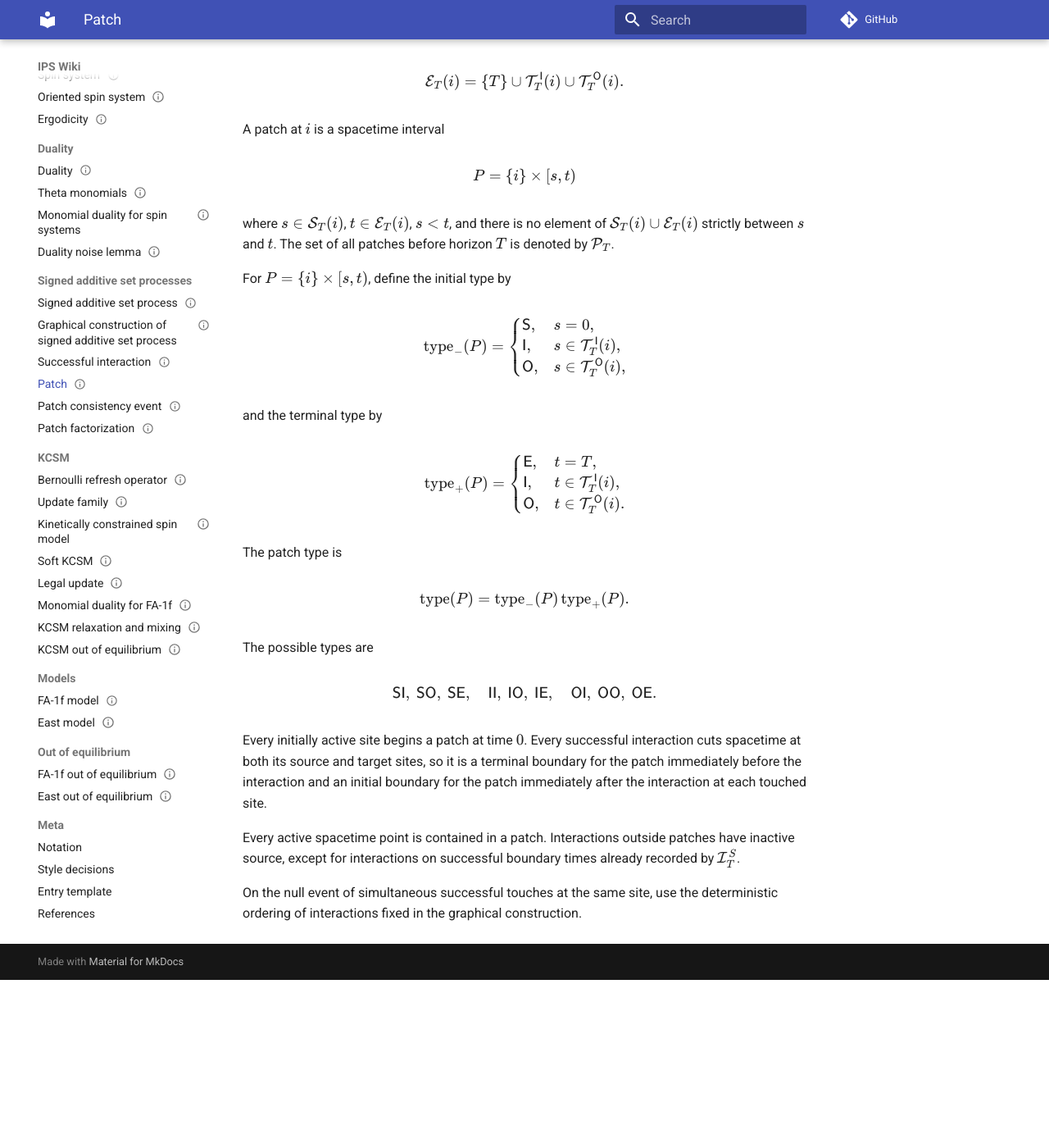
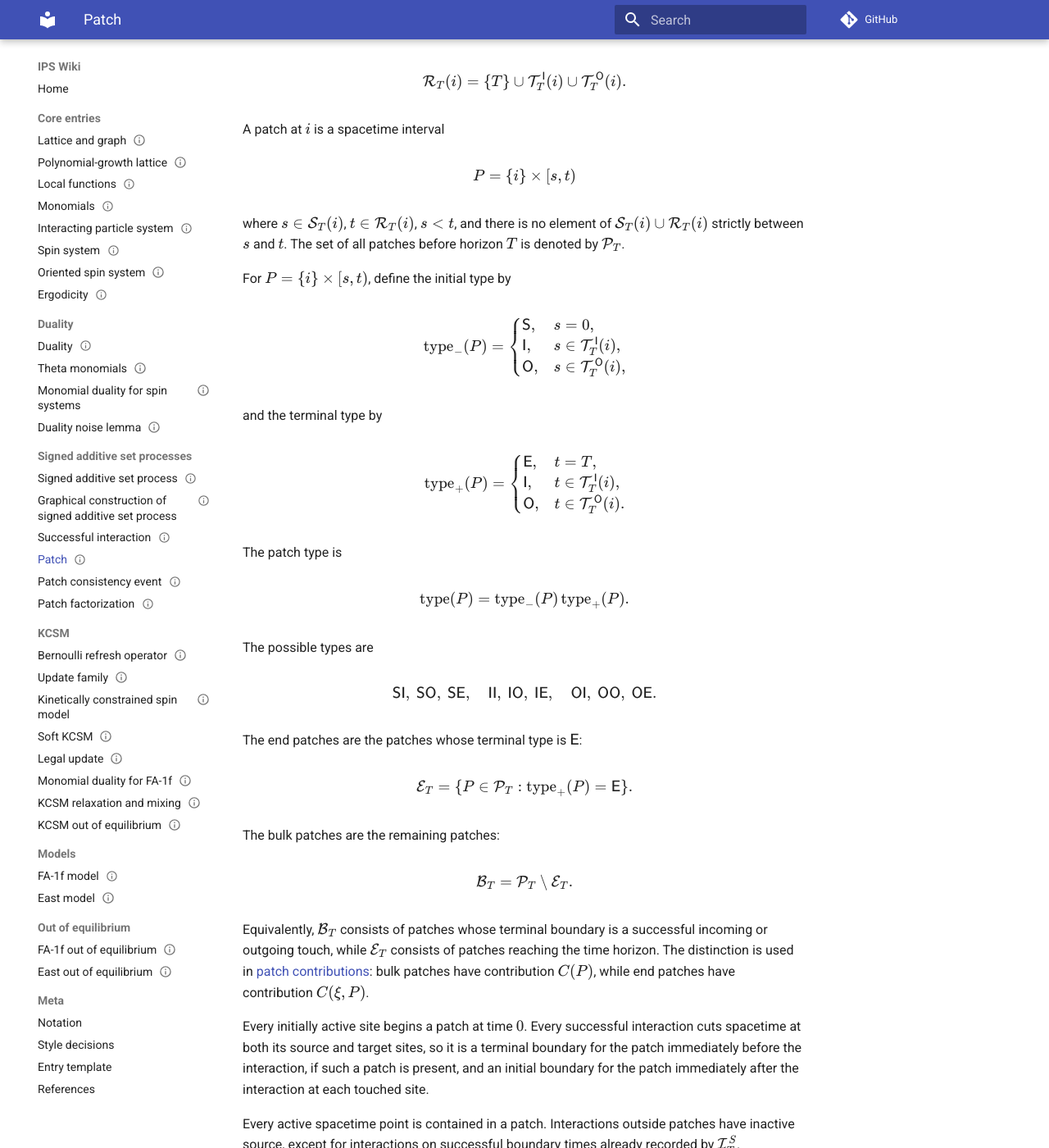
Before and after one commit to maciejgluchowski86-beep/ips-wiki, an MkDocs documentation site: the page built from docs/entries/patch.md, in a window 1280 px wide and 1400 px high, scrolled down 784 px. Shown: the whole window at 82% size. Built offline with MkDocs 1.6.1 and Material for MkDocs 9.7.7, drawn with Linux system fonts in a browser that asks for light colours; comment, search, counter and statistics services are not loaded; before the commit the page ends 1979 px from its top, so only the background shows below that.

Commit message:
define bulk and end patches

```diff
--- a/docs/entries/patch.md
+++ b/docs/entries/patch.md
@@ -56,7 +56,7 @@ $$
 and
 
 $$
-\mathcal E_T(i)
+\mathcal R_T(i)
 =
 \{T\}\cup\mathcal T_T^{\mathsf I}(i)\cup\mathcal T_T^{\mathsf O}(i).
 $$
@@ -67,7 +67,7 @@ $$
 P=\{i\}\times [s,t)
 $$
 
-where \(s\in\mathcal S_T(i)\), \(t\in\mathcal E_T(i)\), \(s<t\), and there is no element of \(\mathcal S_T(i)\cup\mathcal E_T(i)\) strictly between \(s\) and \(t\). The set of all patches before horizon \(T\) is denoted by \(\mathcal P_T\).
+where \(s\in\mathcal S_T(i)\), \(t\in\mathcal R_T(i)\), \(s<t\), and there is no element of \(\mathcal S_T(i)\cup\mathcal R_T(i)\) strictly between \(s\) and \(t\). The set of all patches before horizon \(T\) is denoted by \(\mathcal P_T\).
 
 For \(P=\{i\}\times[s,t)\), define the initial type by
 
@@ -109,7 +109,25 @@ $$
 \mathsf{OI},\ \mathsf{OO},\ \mathsf{OE}.
 $$
 
-Every initially active site begins a patch at time \(0\). Every successful interaction cuts spacetime at both its source and target sites, so it is a terminal boundary for the patch immediately before the interaction and an initial boundary for the patch immediately after the interaction at each touched site.
+The end patches are the patches whose terminal type is \(\mathsf E\):
+
+$$
+\mathcal E_T
+=
+\{P\in\mathcal P_T:\operatorname{type}_+(P)=\mathsf E\}.
+$$
+
+The bulk patches are the remaining patches:
+
+$$
+\mathcal B_T
+=
+\mathcal P_T\setminus\mathcal E_T.
+$$
+
+Equivalently, \(\mathcal B_T\) consists of patches whose terminal boundary is a successful incoming or outgoing touch, while \(\mathcal E_T\) consists of patches reaching the time horizon. The distinction is used in [patch contributions](patch-contribution.md): bulk patches have contribution \(C(P)\), while end patches have contribution \(C(\xi,P)\).
+
+Every initially active site begins a patch at time \(0\). Every successful interaction cuts spacetime at both its source and target sites, so it is a terminal boundary for the patch immediately before the interaction, if such a patch is present, and an initial boundary for the patch immediately after the interaction at each touched site.
 
 Every active spacetime point is contained in a patch. Interactions outside patches have inactive source, except for interactions on successful boundary times already recorded by \(\mathcal I_T^S\).
 
```
